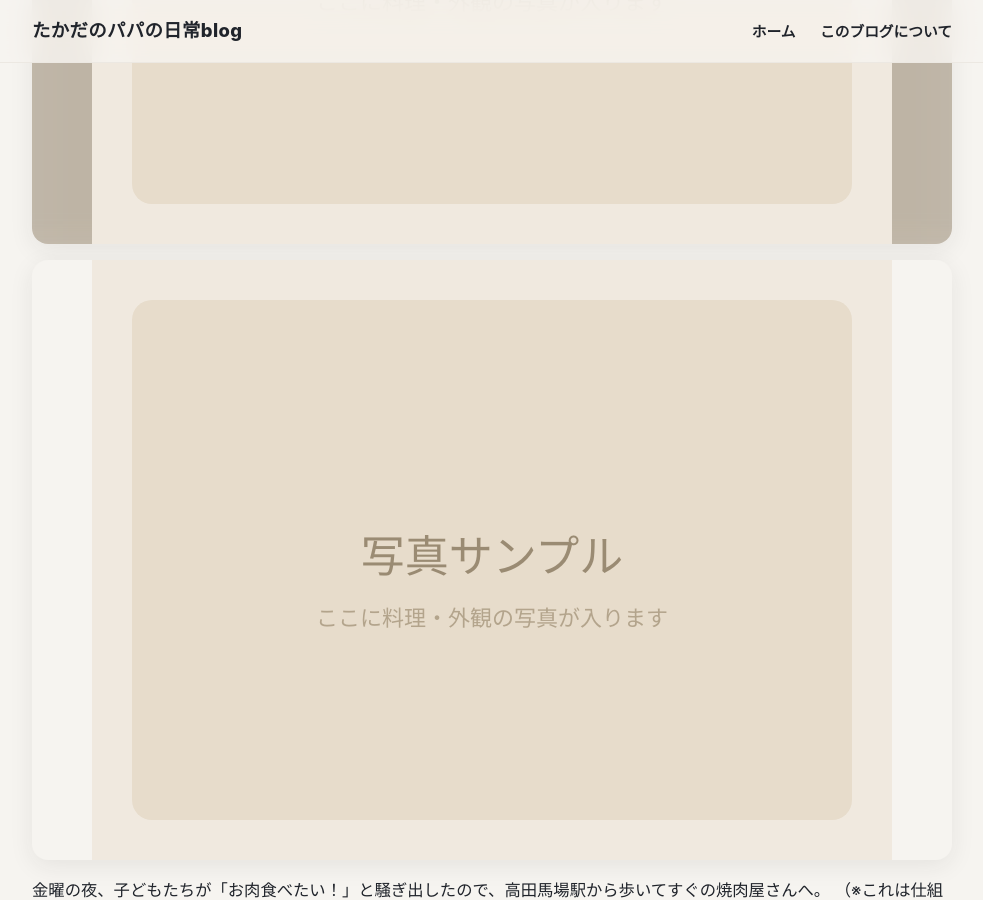
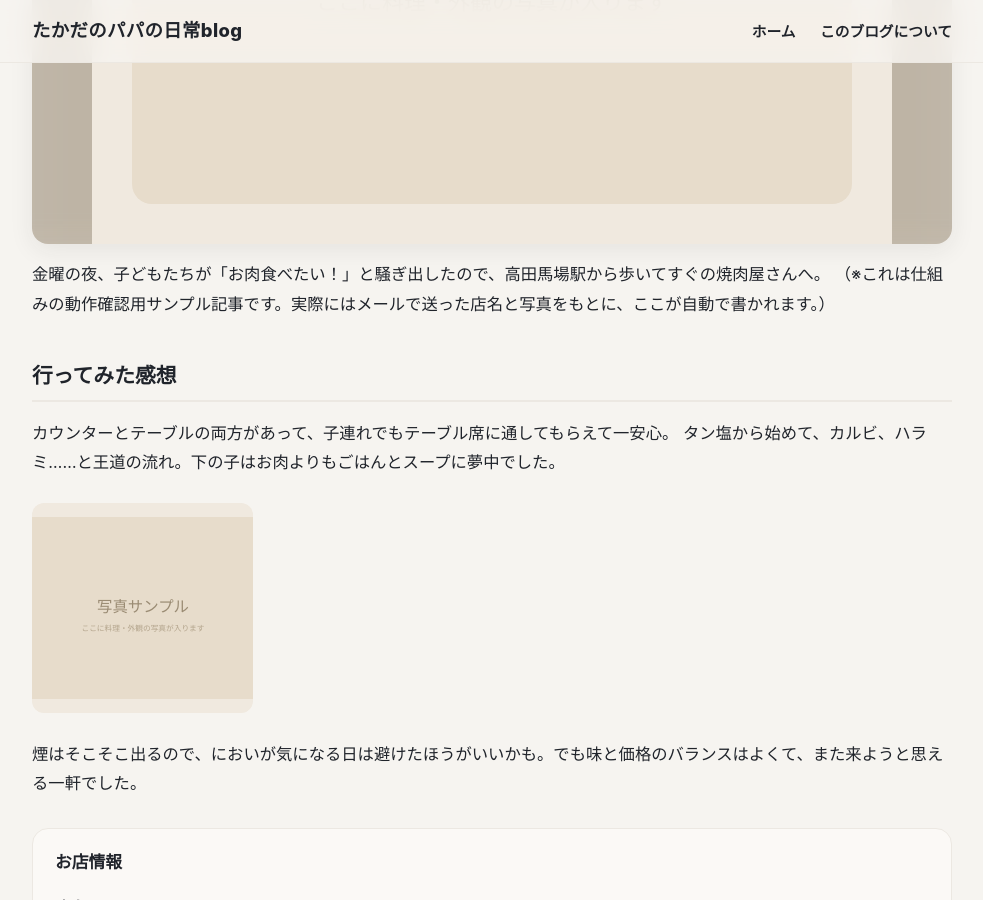
Before and after one commit to takadanopapa/life, a Jekyll site: the page built from _posts/2026-06-21-sample-yakiniku-takadanobaba.md, in a window 1280 px wide and 900 px high, scrolled down 603 px. Shown: the whole window, without its empty margins (148-1131 px from the left). Built offline with Jekyll 4.4.1, drawn with Linux system fonts in a browser that asks for light colours.

Commit message:
post: _posts/2026-06-21-sample-yakiniku-takadanobaba.md

```diff
--- a/_posts/2026-06-21-sample-yakiniku-takadanobaba.md
+++ b/_posts/2026-06-21-sample-yakiniku-takadanobaba.md
@@ -10,10 +10,6 @@ hero: /assets/img/posts/2026-06-21-sample/placeholder.svg
 images:
   - /assets/img/posts/2026-06-21-sample/placeholder.svg
 ---
-
-<div class="post-hero">
-  <img src="{{ page.hero | relative_url }}" alt="{{ page.shop_name }}">
-</div>
 
 金曜の夜、子どもたちが「お肉食べたい！」と騒ぎ出したので、高田馬場駅から歩いてすぐの焼肉屋さんへ。
 （※これは仕組みの動作確認用サンプル記事です。実際にはメールで送った店名と写真をもとに、ここが自動で書かれます。）
```
